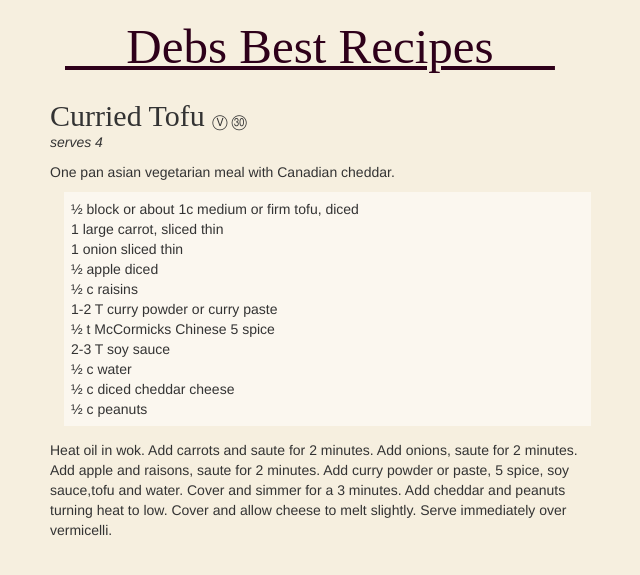
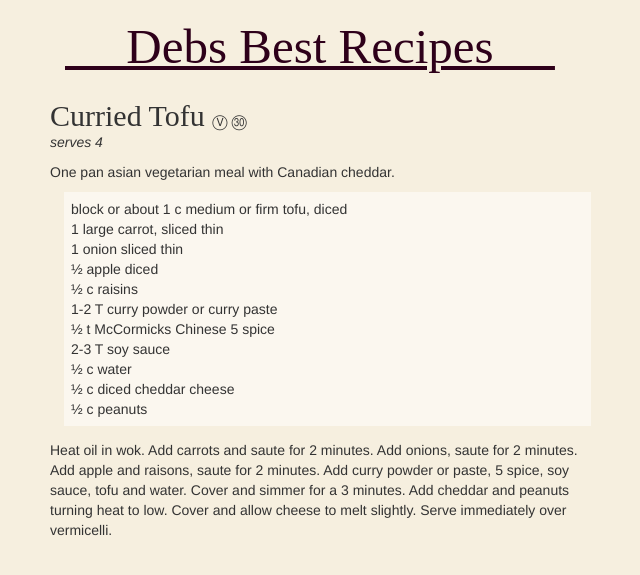
Before and after one commit to JonahBraun/debs-recipes, a Jekyll site: the page built from _posts/2005-06-01-curried-tofu.md, in a window 1280 px wide. Shown: the top 575 px of the page, without its empty margins (5-645 px from the left). Built offline with Jekyll 4.4.1, drawn with Linux system fonts in a browser that asks for light colours; nearby versions of some CDN libraries; some web fonts are replaced; Markdown is read by kramdown in place of the engine named in the settings.

Commit message:
Update 2005-06-01-curried-tofu.md

```diff
--- a/_posts/2005-06-01-curried-tofu.md
+++ b/_posts/2005-06-01-curried-tofu.md
@@ -7,7 +7,7 @@
 ---
 One pan asian vegetarian meal with Canadian cheddar.
 
-- ½ block or about 1c medium or firm tofu, diced
+- block or about 1 c medium or firm tofu, diced
 - 1 large carrot, sliced thin
 - 1 onion sliced thin
 - ½ apple diced
@@ -19,4 +19,4 @@
 - ½ c diced cheddar cheese
 - ½ c peanuts
 
-Heat oil in wok. Add carrots and saute for 2 minutes. Add onions, saute for 2 minutes. Add apple and raisons, saute for 2 minutes. Add curry powder or paste, 5 spice, soy sauce,tofu and water. Cover and simmer for a 3 minutes. Add cheddar and peanuts turning heat to low. Cover and allow cheese to melt slightly. Serve immediately over vermicelli.
+Heat oil in wok. Add carrots and saute for 2 minutes. Add onions, saute for 2 minutes. Add apple and raisons, saute for 2 minutes. Add curry powder or paste, 5 spice, soy sauce, tofu and water. Cover and simmer for a 3 minutes. Add cheddar and peanuts turning heat to low. Cover and allow cheese to melt slightly. Serve immediately over vermicelli.
```
